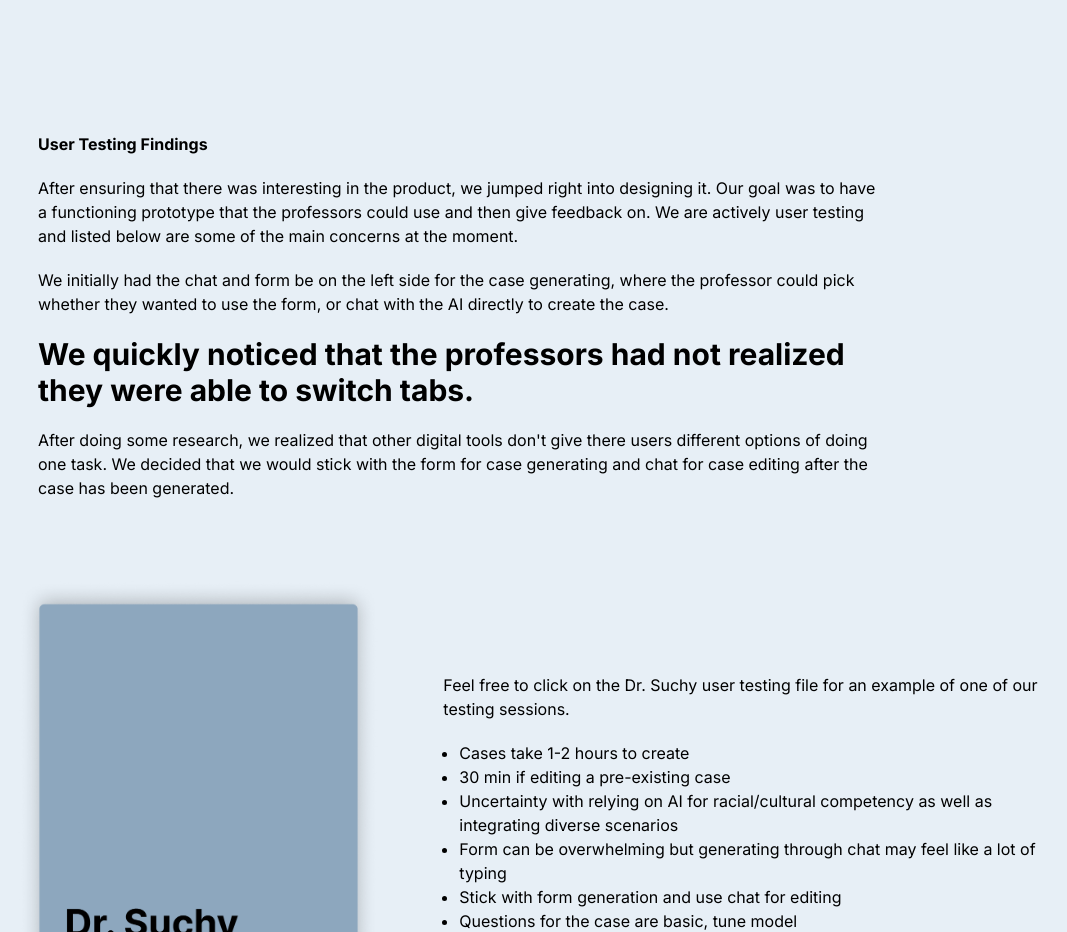
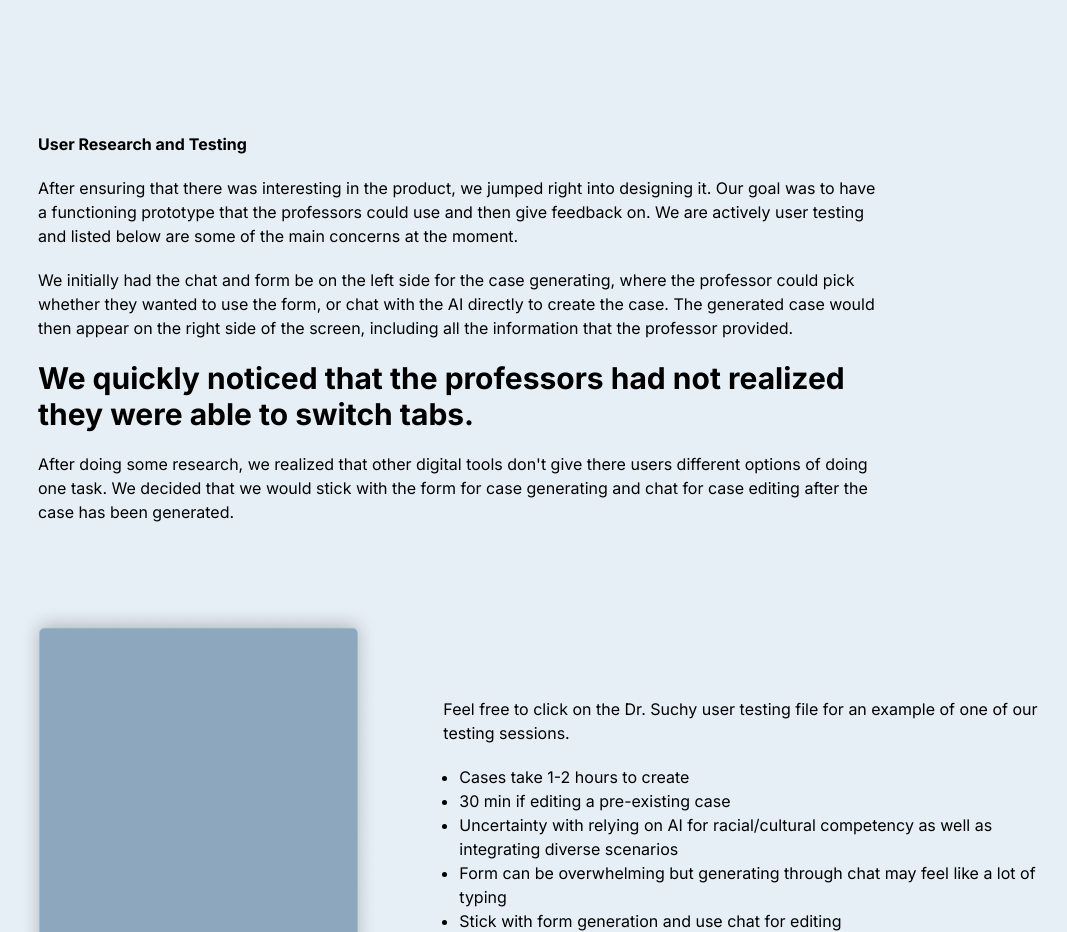
Before and after one commit to kira-brod/website, a Next.js app: page /work/rxpert in a window 1280 px wide. Shown: the part 1760-2692 px from the top of the page, without its empty margins (90-1157 px from the left). Built offline with nearby package versions, Linux system fonts and the light colour scheme.

Commit message:
add text

```diff
--- a/app/work/rxpert/page.jsx
+++ b/app/work/rxpert/page.jsx
@@ -84,9 +84,9 @@ export default function Rxpert() {
 
             <div className="mx-10 lg:mx-auto max-w-5xl py-20 ">
                 <div className="lg:pr-44 pr-0">
-                    <p className="mb-5  font-bold">User Testing Findings</p>
+                    <p className="mb-5  font-bold">User Research and Testing</p>
                     <p className="mb-5">After ensuring that there was interesting in the product, we jumped right into designing it. Our goal was to have a functioning prototype that the professors could use and then give feedback on. We are actively user testing and listed below are some of the main concerns at the moment.</p>
-                    <p className="mb-5">We initially had the chat and form be on the left side for the case generating, where the professor could pick whether they wanted to use the form, or chat with the AI directly to create the case.</p>
+                    <p className="mb-5">We initially had the chat and form be on the left side for the case generating, where the professor could pick whether they wanted to use the form, or chat with the AI directly to create the case. The generated case would then appear on the right side of the screen, including all the information that the professor provided.</p>
                     <p className="text-3xl font-bold mb-5">We quickly noticed that the professors had not realized they were able to switch tabs.</p>
                     <p className="mb-5">After doing some research, we realized that other digital tools don&apos;t give there users different options of doing one task. We decided that we would stick with the form for case generating and chat for case editing after the case has been generated.</p>
                 </div>
```
